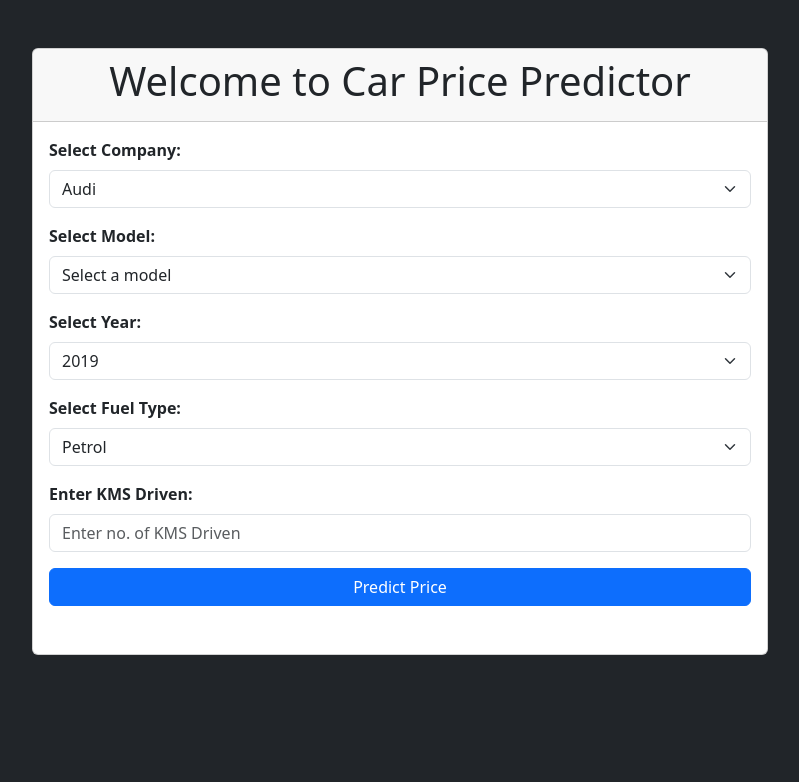
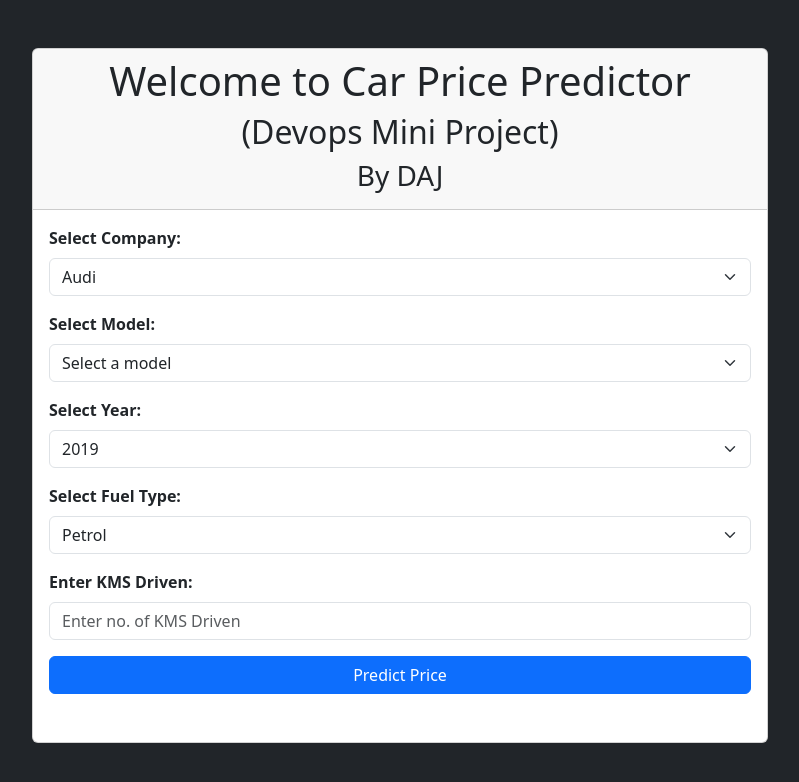
Before and after one commit to JxSH-07/Devops-MiniProject, a Flask app: page / in a window 1280 px wide. Shown: the top 782 px of the page, without its empty margins (240-1039 px from the left). Run offline with Flask 3, Linux system fonts and the light colour scheme; parts of the project's set-up code (start-up, migrations or seed data) failed here and were passed over.

Commit message:
New test 1

```diff
--- a/templates/index.html
+++ b/templates/index.html
@@ -14,6 +14,8 @@
                 <div class="card">
                     <div class="card-header text-center">
                         <h1>Welcome to Car Price Predictor</h1>
+                        <h2>(Devops Mini Project)</h2>
+                        <h3>By DAJ</h3>
                     </div>
                     <div class="card-body">
                         <form method="post" action="/predict" accept-charset="utf-8">
```
